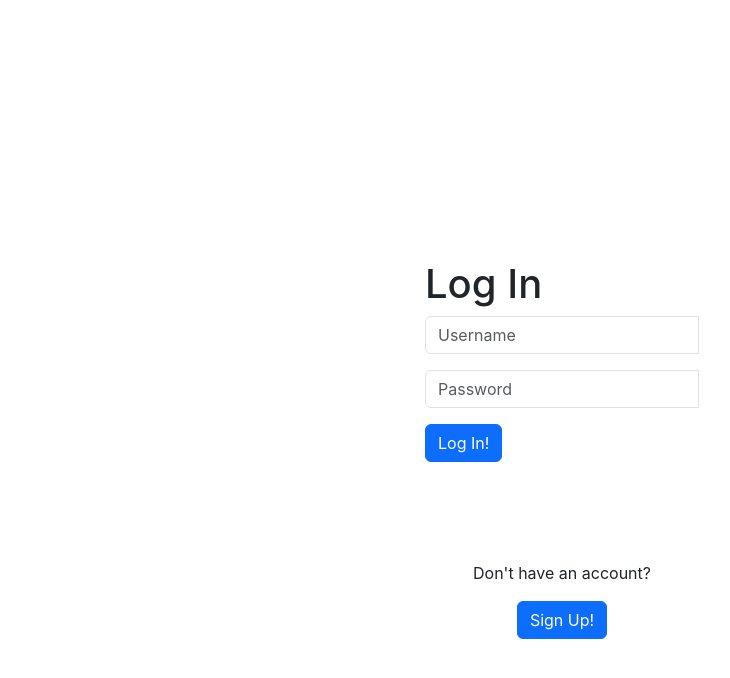
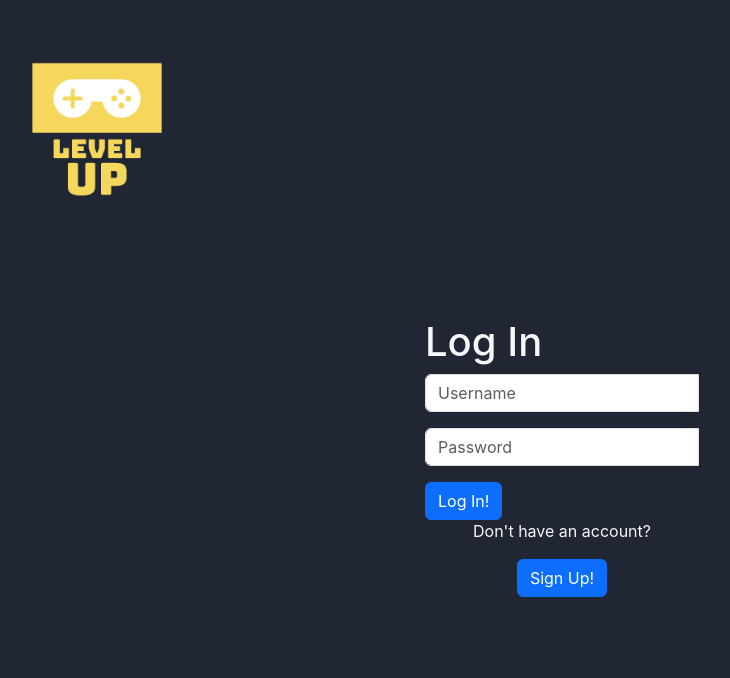
Before and after one commit to sawincp/LevelUp, a React (Create React App) app in the folder client/: page / in a window 1280 px wide. Shown: the top 678 px of the page, without its empty margins (78-808 px from the left). Built offline with nearby package versions, Linux system fonts and the light colour scheme.

Commit message:
reset DB, add CSS to components

```diff
--- a/client/src/App.js
+++ b/client/src/App.js
@@ -4,9 +4,11 @@ import axios from 'axios'
 import {useRecoilState} from 'recoil'
 import {userState} from './state/atoms/UserState'
 
+import Header from './components/Header'
 import Login from "./components/Login";
-import Nav from './components/Nav'
 import Profile from './components/Profile'
+
+import Container from "react-bootstrap/esm/Container";
 
 function App() {
 
@@ -33,7 +35,9 @@ function App() {
 
 
   return (
-    <div>
+    <div style={{ backgroundColor: "#202634", minHeight: "100vh"}}>
+      <Container >
+        <Header />
         {currentUser ? (
           <>
             <Profile />
@@ -41,6 +45,7 @@ function App() {
         ) : (
           <Login />
         )}
+      </Container>
     </div>
   );
 }
--- a/client/src/components/Header.js
+++ b/client/src/components/Header.js
@@ -1,12 +1,19 @@
-import React from 'react'
+import React from "react";
+import Container from "react-bootstrap/esm/Container";
+import Row from "react-bootstrap/esm/Row";
+import Col from "react-bootstrap/esm/Col";
+import Logo from '../images/logo.png'
 
 function Header() {
   return (
-    <div>
-      <h1>Header</h1>
-
-    </div>
-  )
+    <Container>
+      <Row className="align-items-center my-5">
+        <Col sm={2}>
+          <img src= {Logo} alt= "Logo" style={{maxWidth: '100%'}}></img>
+        </Col>
+      </Row>
+    </Container>
+  );
 }
 
-export default Header
+export default Header;
--- a/client/src/components/Login.js
+++ b/client/src/components/Login.js
@@ -8,8 +8,10 @@ function Login() {
 
   const [showLogin, setShowLogin] = useState(true);
 
+
+
   return (
-    <Container style={{ display: 'flex', flexDirection: 'column', alignItems: 'center', justifyContent: 'center', height: '100vh' }}>
+    <Container style={{ display: 'flex', flexDirection: 'column', alignItems: 'center', justifyContent: 'center', height: '50vh' }}>
       {showLogin ? (
         <>
           <LoginForm />
--- a/client/src/index.css
+++ b/client/src/index.css
@@ -5,9 +5,15 @@ body {
     sans-serif;
   -webkit-font-smoothing: antialiased;
   -moz-osx-font-smoothing: grayscale;
+  background-color: #202634;
+  min-height: max-content;
 }
 
 code {
   font-family: source-code-pro, Menlo, Monaco, Consolas, 'Courier New',
     monospace;
 }
+
+p, h1 {
+  color: #F5F8F7
+}
```
Also changed, not shown: client/src/images/logo.png (added), 1 other file (tests, documents, lock files or other folders). Lines whose indentation alone changed are shown as unchanged.
